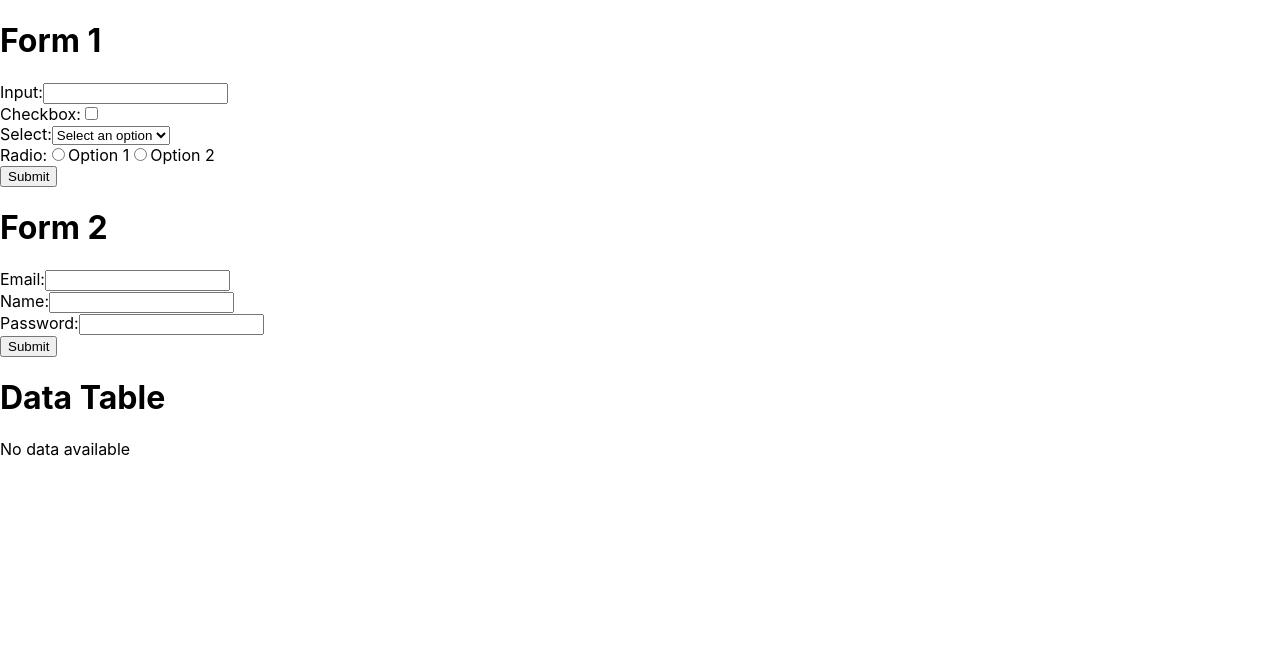
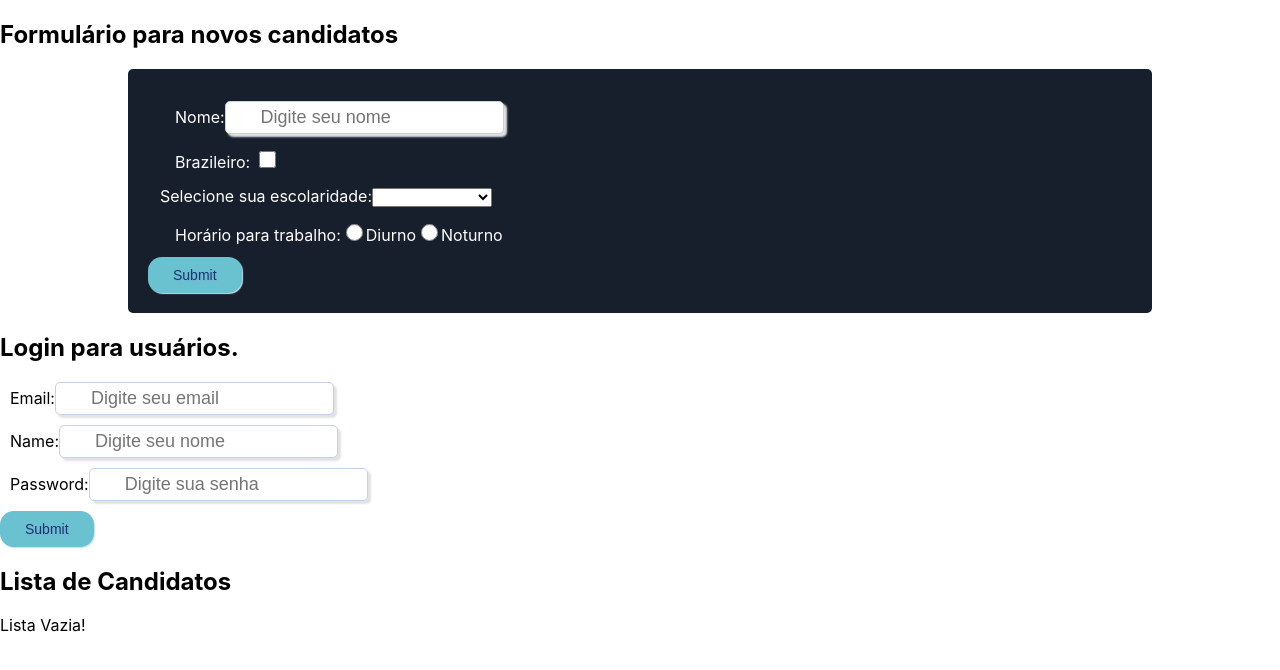
Before and after one commit to EduardoTS1808/React-Hooks, a React (Create React App) app: page / in a window 1280 px wide. Shown: the top 670 px of the page. Built offline with nearby package versions, Linux system fonts and the light colour scheme.

Commit message:
transformacao do exercicio

```diff
--- a/src/App.js
+++ b/src/App.js
@@ -1,4 +1,4 @@
-// src/App.js
+
 import React, { useState } from 'react';
 import withValidation from './components/withFormHandling1';
 import Form1 from './components/SimpleForm';
@@ -24,27 +24,27 @@ const App = () => {
   };
 
   const form1Validations = {
-    inputField: (value) => value ? null : 'Input is required',
-    checkboxField: (value) => value ? null : 'Checkbox must be checked',
-    selectField: (value) => value ? null : 'Select an option',
-    radioField: (value) => value ? null : 'Select a radio option',
+    inputField: (value) => value ? null : 'Campo nome Vazio!',
+    checkboxField: (value) => value ? null : 'Selecione sua naturalidade',
+    selectField: (value) => value ? null : 'Selecione sua Escolaridade',
+    radioField: (value) => value ? null : 'Marqui o melhor horário',
   };
 
   const form2Validations = {
-    email: (value) => /\S+@\S+\.\S+/.test(value) ? null : 'Email is invalid',
-    name: (value) => value ? null : 'Name is required',
-    password: (value) => value.length >= 6 ? null : 'Password must be at least 6 characters',
+    email: (value) => /\S+@\S+\.\S+/.test(value) ? null : 'Email está Inválido',
+    name: (value) => value ? null : 'Campo nome vazio!',
+    password: (value) => value.length >= 6 ? null : 'Por favor digite uma senha, pelo menos 6 caractéres.',
   };
 
   return (
     <div>
-      <h1>Form 1</h1>
+      <h2>Formulário para novos candidatos</h2>
       <ValidatedForm1 onSubmit={handleForm1Submit} validations={form1Validations} />
 
-      <h1>Form 2</h1>
+      <h2>Login para usuários.</h2>
       <ValidatedForm2 onSubmit={handleForm2Submit} validations={form2Validations} />
 
-      <h1>Data Table</h1>
+      <h2>Lista de Candidatos</h2>
       <DataTable data={data} onDelete={handleDelete} />
     </div>
   );
--- a/src/components/DataTable.js
+++ b/src/components/DataTable.js
@@ -1,18 +1,23 @@
-// src/components/DataTable.js
+
 import React from 'react';
 
 const DataTable = ({ data, onDelete }) => {
-  if (data.length === 0) return <p>No data available</p>;
+  if (data.length === 0) return <p>Lista Vazia!</p>;
 
   const headers = Object.keys(data[0]);
 
   return (
     <table>
       <thead>
+
         <tr>
-          {headers.map(header => (
-            <th key={header}>{header}</th>
-          ))}
+        <th>Nome</th>
+        <th></th>
+        <th>Escolaridade</th>
+        <th>Horário trabalho</th>
+        <th>deletar</th>
+
+
         </tr>
       </thead>
       <tbody>
--- a/src/components/SimpleForm.js
+++ b/src/components/SimpleForm.js
@@ -1,44 +1,44 @@
 import React from 'react';
+import './form1.css'
 
 const Form1 = ({ values, errors, handleChange, handleSubmit }) => {
   return (
-    <form onSubmit={handleSubmit}>
-      <div>
-        <label>
-          Input:
-          <input type="text" name="inputField" value={values.inputField || ''} onChange={handleChange} />
+    <form  className="formulario" onSubmit={handleSubmit}>
+      <div  className='campo-input'>
+        <label  className="cr-wrapper" >
+          Nome:
+          <input className='input'  placeholder='Digite seu nome' type="text" name="inputField" value={values.inputField || ''} onChange={handleChange} />
         </label>
         {errors.inputField && <span>{errors.inputField}</span>}
       </div>
-      <div>
-        <label>
-          Checkbox:
-          <input type="checkbox" name="checkboxField" checked={values.checkboxField || false} onChange={handleChange} />
+      <div className='campo-input'>
+        <label  class="cr-wrapper">
+         Brazileiro: <input type="checkbox" name="checkboxField" checked={values.checkboxField || false} onChange={handleChange} />
         </label>
         {errors.checkboxField && <span>{errors.checkboxField}</span>}
       </div>
-      <div>
+      <div  className='campo-input'>
         <label>
-          Select:
+        Selecione sua escolaridade:
           <select name="selectField" value={values.selectField || ''} onChange={handleChange}>
-            <option value="">Select an option</option>
-            <option value="option1">Option 1</option>
-            <option value="option2">Option 2</option>
+            <option value=""></option>
+            <option value="Médio Completo">Médio Completo</option>
+            <option value="Superior">Superior</option>
           </select>
         </label>
         {errors.selectField && <span>{errors.selectField}</span>}
       </div>
-      <div>
-        <label>
-          Radio:
-          <input type="radio" name="radioField" value="option1" checked={values.radioField === 'option1'} onChange={handleChange} />
-          Option 1
-          <input type="radio" name="radioField" value="option2" checked={values.radioField === 'option2'} onChange={handleChange} />
-          Option 2
+      <div  className='campo-input'>
+        <label className='cr-wrapper'>
+        Horário para trabalho:
+          <input type="radio" name="radioField" value="diurno" checked={values.radioField === 'diurno'} onChange={handleChange} />
+            Diurno
+          <input type="radio" name="radioField" value="noturno" checked={values.radioField === 'noturno'} onChange={handleChange} />
+          Noturno
         </label>
         {errors.radioField && <span>{errors.radioField}</span>}
       </div>
-      <button type="submit">Submit</button>
+      <button  className='testbutton'  type="submit">Submit</button>
     </form>
   );
 };
--- a/src/components/SimpleForm2.js
+++ b/src/components/SimpleForm2.js
@@ -1,30 +1,30 @@
 import React from 'react';
-
+import './form2.css'
 const Form2 = ({ values, errors, handleChange, handleSubmit }) => {
   return (
     <form onSubmit={handleSubmit}>
       <div>
-        <label>
+        <label className='custom_input'>
           Email:
-          <input type="email" name="email" value={values.email || ''} onChange={handleChange} />
+          <input className='input' placeholder='Digite seu email'  type="email" name="email" value={values.email || ''} onChange={handleChange} />
         </label>
         {errors.email && <span>{errors.email}</span>}
       </div>
       <div>
-        <label>
+        <label className='custom_input'>
           Name:
-          <input type="text" name="name" value={values.name || ''} onChange={handleChange} />
+          <input className='input' placeholder='Digite seu nome' type="text" name="name" value={values.name || ''} onChange={handleChange} />
         </label>
         {errors.name && <span>{errors.name}</span>}
       </div>
       <div>
-        <label>
+        <label className='custom_input'>
           Password:
-          <input type="password" name="password" value={values.password || ''} onChange={handleChange} />
+          <input className='input' placeholder='Digite sua senha' type="password" name="password" value={values.password || ''} onChange={handleChange} />
         </label>
         {errors.password && <span>{errors.password}</span>}
       </div>
-      <button type="submit">Submit</button>
+      <button className='testbutton' type="submit" >Submit</button>
     </form>
   );
 };
--- /dev/null
+++ b/src/components/form1.css
@@ -0,0 +1,73 @@
+
+.formulario{
+    margin: 10px 10%;
+    background: rgb(23, 31, 45);
+    border-radius: 5px;
+    color: #fff;
+    padding: 20px;
+}
+.campo-input{
+    margin: 10px ;
+padding: 2px;
+    }
+    .cr-wrapper {
+        cursor: pointer;
+        margin: 15px;
+}
+.cr-wrapper input[type="checkbox"]  {
+	height: 17px;
+	width: 17px;
+	background: #94A3B8;
+	transition: 250ms;
+	border: 1px solid #F1F5F9;
+	/* border-radius: 3px; */
+}
+.cr-wrapper input[type="radio"]  {
+	height: 17px;
+	width: 17px;
+	background: #94A3B8;
+	transition:  250ms;
+	border: 1px solid #F1F5F9;
+}
+.testbutton {
+    font-family: arial;
+    color: #14396A !important;
+    font-size: 14px;
+    text-shadow: 1px 1px 0px #7CACDE;
+    box-shadow: 1px 1px 1px #BEE2F9;
+    padding: 10px 25px;
+    border-radius: 14px;
+    border: 0px solid #3866A3;
+    background: #6AC1CF;
+
+  }
+  .testbutton:hover {
+    color: #FFFFFF !important;
+    background: #468CCF;
+  }
+.custom_input {
+	display: flex;
+	align-items: center;
+	position: relative;
+	max-width: 100%;
+}
+
+.input {
+	font-size: 18px;
+	padding: 5px 10px;
+	/* width: 100%; */
+	padding-left: 35px;
+	outline: none;
+	background: #FFFFFF;
+	color: #000000;
+	border: 1px solid #C4D1EB;
+	border-radius: 5px;
+	box-shadow: 3px 3px 2px 0px #E2E2E2;
+	transition: .3s ease;
+}
+
+.input:focus {
+	background: #F2F2F2;
+	border: 1px solid #5A7EC7;
+	border-radius: 10px;
+}
--- /dev/null
+++ b/src/components/form2.css
@@ -0,0 +1,45 @@
+.testbutton {
+    font-family: arial;
+    color: #14396A !important;
+    font-size: 14px;
+    text-shadow: 1px 1px 0px #7CACDE;
+    box-shadow: 1px 1px 1px #BEE2F9;
+    padding: 10px 25px;
+    border-radius: 14px;
+    border: 0px solid #3866A3;
+    background: #6AC1CF;
+
+  }
+  .testbutton:hover {
+    color: #FFFFFF !important;
+    background: #468CCF;
+  }
+
+
+  .custom_input {
+	display: flex;
+	align-items: center;
+	position: relative;
+	max-width: 100%;
+    margin: 10px;
+}
+
+.input {
+	font-size: 18px;
+	padding: 5px 10px;
+	/* width: 100%; */
+	padding-left: 35px;
+	outline: none;
+	background: #FFFFFF;
+	color: #000000;
+	border: 1px solid #C4D1EB;
+	border-radius: 5px;
+	box-shadow: 3px 3px 2px 0px #E2E2E2;
+	transition: .3s ease;
+}
+
+.input:focus {
+	background: #F2F2F2;
+	border: 1px solid #5A7EC7;
+	border-radius: 10px;
+}
```
Also changed, not shown: src/components/Spinner.html (added, +19 -0 lines).
